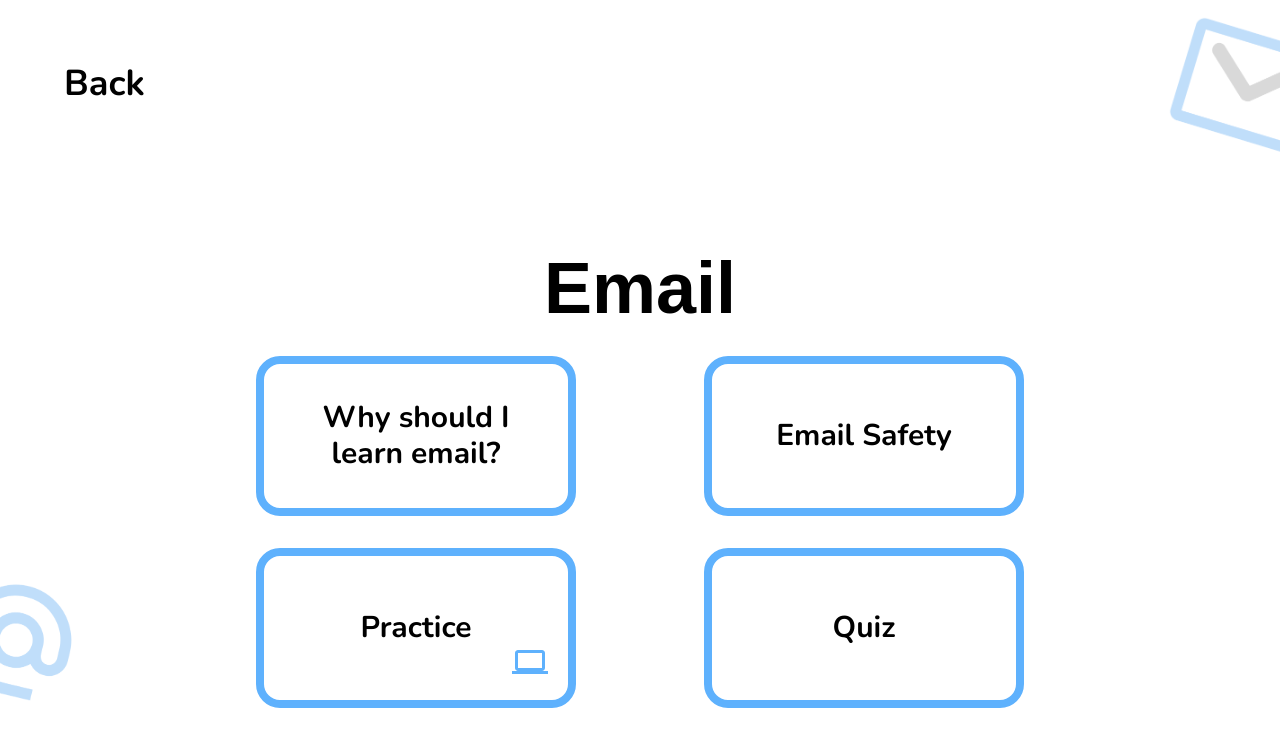
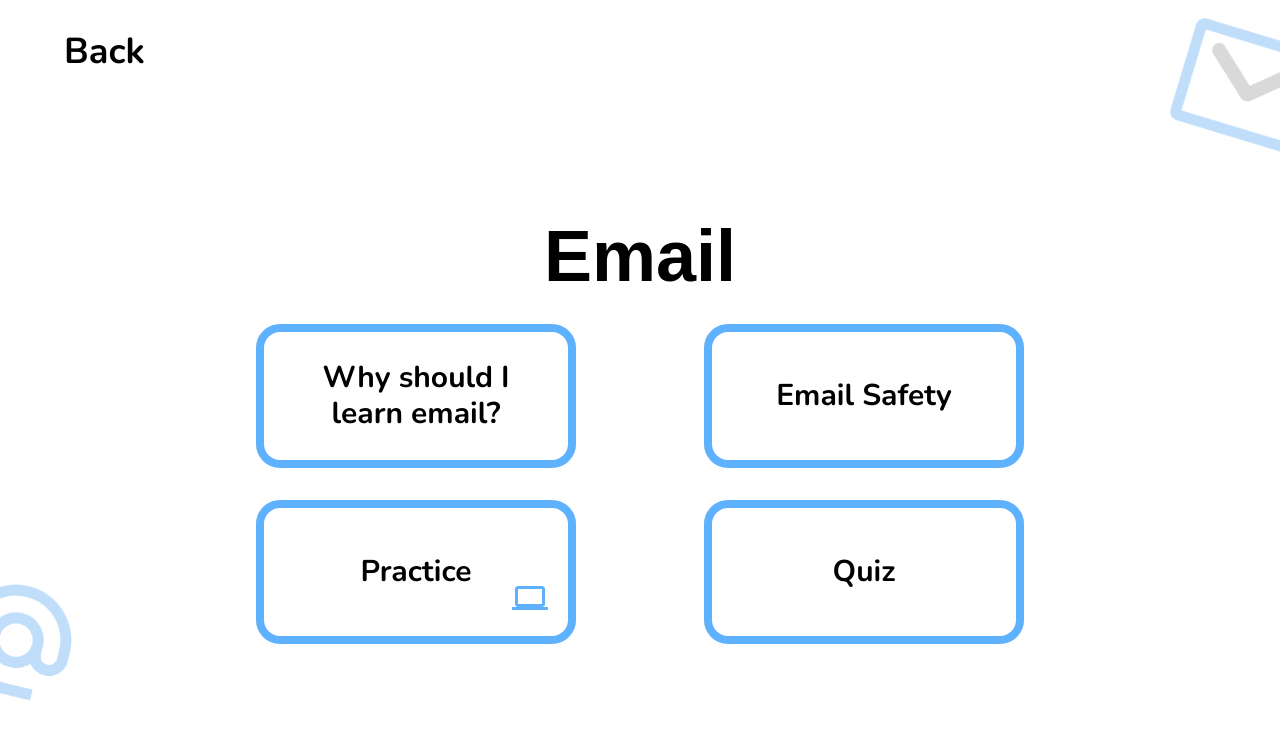
Before and after one commit to eugenetangkj/computereasylah, a Next.js app: page /playground/email in a window 1280 px wide. Shown: the top 746 px of the page. Built offline with nearby package versions, Linux system fonts and the light colour scheme; a web font is replaced by a local one.

Commit message:
Complete email section

```diff
--- a/components/backButton.tsx
+++ b/components/backButton.tsx
@@ -11,7 +11,7 @@ type BackButtonProps = {
 
 export default function BackButton({ pathToReturnTo, displayText } : BackButtonProps) {
 
-    return ( <div className={`fixed w-full bg-white top-0 left-0 py-2 z-20 pl-8 pt-8 md:pl-16 md:pt-16`}>
+    return ( <div className={`fixed w-full bg-white top-0 left-0 py-2 z-20 pl-8 pt-8 md:pl-16 md:pt-8`}>
         {/* Back button */}
         <NextLink href={ pathToReturnTo } className=''>
         <h5 className="font-nunito text-2xl lg:text-4xl font-bold hover:text-trust-blue-hover duration-300" style={{ display: 'inline-block', width: '5%', height: '100%' }}>{ displayText }</h5>
--- a/components/email/practice/email-scene-zero.tsx
+++ b/components/email/practice/email-scene-zero.tsx
@@ -28,7 +28,7 @@ export default function EmailSceneZero({ updateSceneIndex } : EmailSceneZeroProp
 
     return (
         <div className={`flex flex-col items-center justify-start py-2 bg-white space-y-8 lg:space-y-4 md:pt-8 md:mt-20 lg:mt-0 opacity-0 transition-opacity ${isActive ? 'opacity-100' : ''} duration-1000`}>
-            <BackButton pathToReturnTo='/playground/email' displayText='Exit' />
+            <BackButton pathToReturnTo='/playground/email' displayText='Back' />
 
             {/* Practice instructions, only available on desktop */}
             <div className='flex flex-col justify-center items-center space-y-16'>
--- a/pages/playground/email/index.tsx
+++ b/pages/playground/email/index.tsx
@@ -19,7 +19,7 @@ export default function Email() {
 
   return (
     <div
-      className={`flex flex-col items-center justify-center min-h-screen py-2 bg-white space-y-8 lg:space-y-4 mt-10 md:mt-20 lg:mt-20 2xl:mt-0 opacity-0 transition-opacity ${
+      className={`flex flex-col items-center justify-center min-h-screen py-2 bg-white space-y-8 lg:space-y-4 mt-10 md:mt-20 lg:mt-8 2xl:mt-0 opacity-0 transition-opacity ${
         isActive ? "opacity-100" : ""
       } duration-1000`}
     >
@@ -38,7 +38,7 @@ export default function Email() {
           href="/playground/email/why-learn-email"
           className="flex flex-col justify-center items-center space-y-4"
         >
-          <div className="bg-white hover:bg-trust-blue-900 border-solid border-8 border-trust-blue-900 py-10 lg:px-8 xl:py-16 flex justify-center items-center rounded-3xl w-64 h-28 lg:w-72 lg:h-36 xl:w-80 xl:h-40 duration-300">
+          <div className="bg-white hover:bg-trust-blue-900 border-solid border-8 border-trust-blue-900 py-10 lg:px-8 xl:py-16 flex justify-center items-center rounded-3xl w-64 h-28 lg:w-72 lg:h-36 xl:w-80 xl:h-16 duration-300">
             <h3 className="font-bold font-nunito text-2xl xl:text-3xl text-center">
               Why should I learn email?
             </h3>
@@ -50,7 +50,7 @@ export default function Email() {
           href="/playground/email/email-safety"
           className="flex flex-col justify-center items-center"
         >
-          <div className="bg-white hover:bg-trust-blue-900 border-solid border-8 border-trust-blue-900 py-10 lg:px-8 xl:py-14 flex justify-center items-center rounded-3xl w-64 h-28 lg:w-72 lg:h-36 xl:w-80 xl:h-40 duration-300">
+          <div className="bg-white hover:bg-trust-blue-900 border-solid border-8 border-trust-blue-900 py-10 lg:px-8 xl:py-16 flex justify-center items-center rounded-3xl w-64 h-28 lg:w-72 lg:h-36 xl:w-80 xl:h-16 duration-300">
             <h3 className="font-bold font-nunito text-2xl xl:text-3xl text-center">
               Email Safety
             </h3>
@@ -63,7 +63,7 @@ export default function Email() {
           className="flex flex-col justify-center items-center space-y-4"
         >
           <div
-            className="bg-white hover:bg-trust-blue-900 border-solid border-8 border-trust-blue-900 py-10 lg:px-8 xl:py-14 flex flex-col justify-center items-center rounded-3xl w-64 h-28 lg:w-72 lg:h-36 xl:w-80 xl:h-40 duration-300"
+            className="bg-white hover:bg-trust-blue-900 border-solid border-8 border-trust-blue-900 py-10 lg:px-8 xl:py-16 flex flex-col justify-center items-center rounded-3xl w-64 h-28 lg:w-72 lg:h-36 xl:w-80 xl:h-16 duration-300"
             style={{ position: "relative" }}
           >
             <h3 className="font-bold font-nunito text-2xl xl:text-3xl text-center">
@@ -81,7 +81,7 @@ export default function Email() {
           href="/playground/email/quiz"
           className="flex flex-col justify-center items-center space-y-4"
         >
-          <div className="bg-white hover:bg-trust-blue-900 border-solid border-8 border-trust-blue-900 py-10 lg:px-8 xl:py-14 flex justify-center items-center rounded-3xl w-64 h-28 lg:w-72 lg:h-36 xl:w-80 xl:h-40 duration-300">
+          <div className="bg-white hover:bg-trust-blue-900 border-solid border-8 border-trust-blue-900 py-10 lg:px-8 xl:py-16 flex justify-center items-center rounded-3xl w-64 h-28 lg:w-72 lg:h-36 xl:w-80 xl:h-16 duration-300">
             <h3 className="font-bold font-nunito text-2xl xl:text-3xl text-center">
               Quiz
             </h3>
--- a/pages/playground/email/practice.tsx
+++ b/pages/playground/email/practice.tsx
@@ -79,7 +79,7 @@ export default function EmailPractice() {
             <div className='lg:hidden'>
                 {/* Only available on desktop message, only shown on mobile */}
                 <div className='flex lg:hidden flex-col justify-center items-center space-y-16'>
-                    <BackButton pathToReturnTo='/playground/email' displayText='Exit' />
+                    <BackButton pathToReturnTo='/playground/email' displayText='Back' />
                     <h1 className="text-3xl md:text-4xl font-bold font-gaegu text-center mx-8">Sorry, this activity is only available on a computer.</h1>
                     <img src='/assets/email/computer.png' alt='Computer' className='w-2/5 md:w-1/4' />
                 </div>
```
